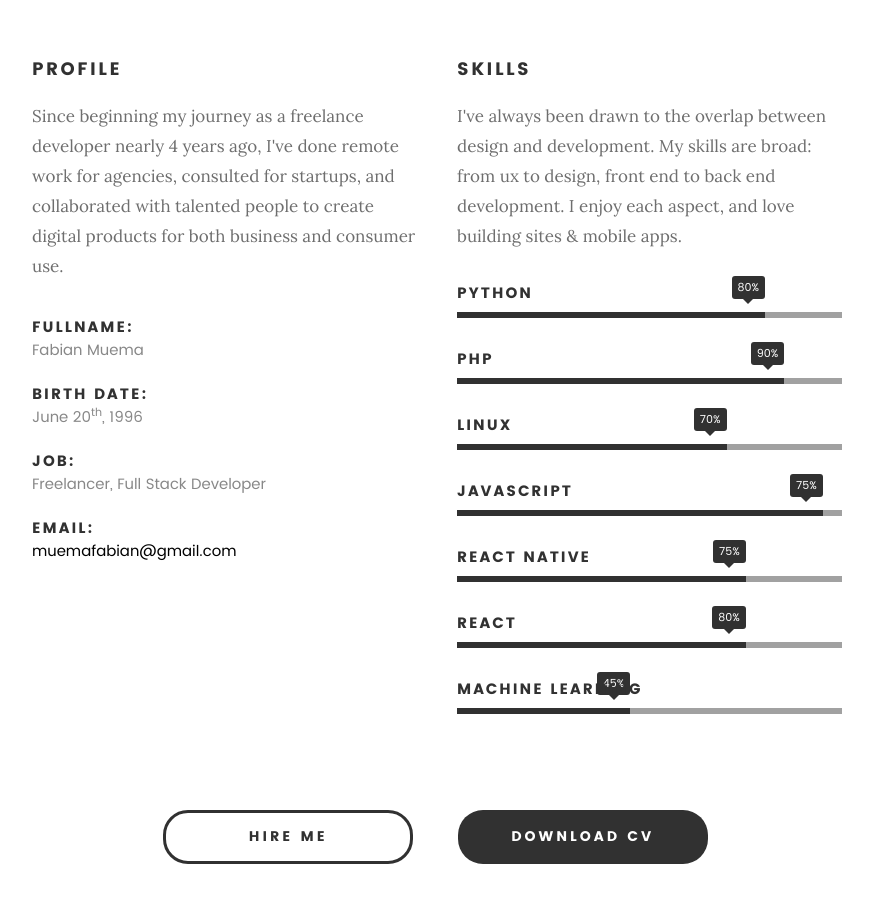
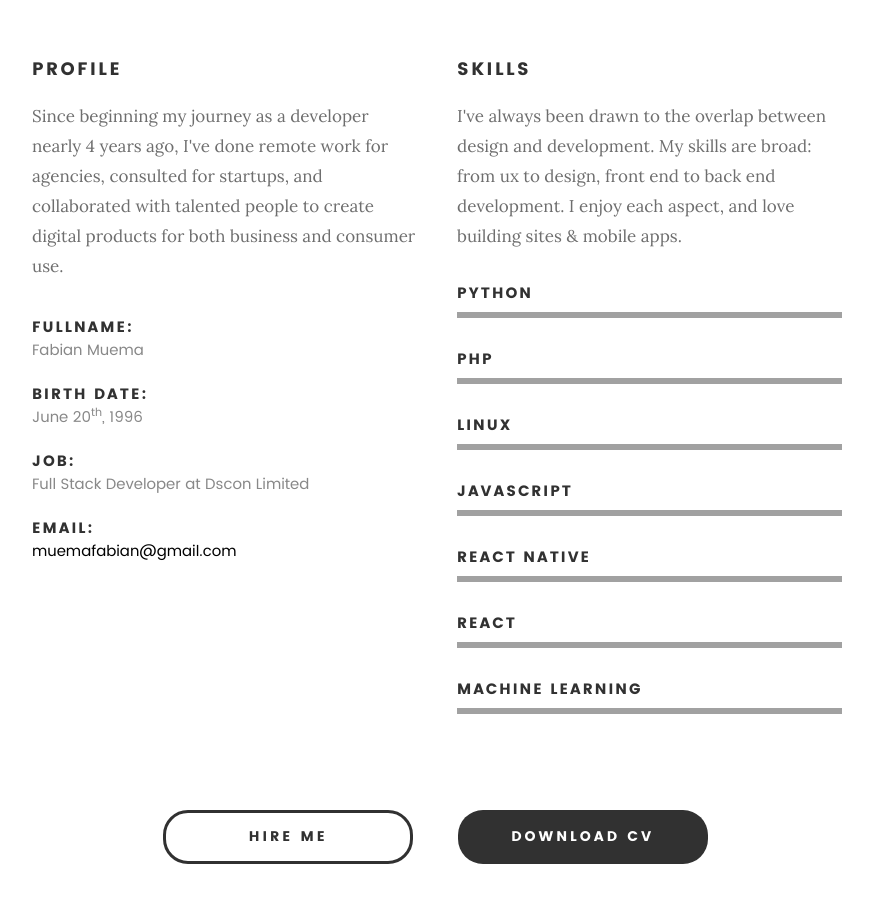
Before and after one commit to fabianmuema/fabianmuema.github.io, a plain HTML site: page index.html in a window 1280 px wide. Shown: the part 1293-2195 px from the top of the page, without its empty margins (203-1076 px from the left). Drawn offline with nearby package versions, Linux system fonts and the light colour scheme; files whose address does not match are found by name.

Commit message:
remove percentages
Signed-off-by: fabianmuema <muemafabian@gmail.com>

```diff
--- a/index.html
+++ b/index.html
@@ -45,7 +45,6 @@
                 <div class="top-bar">
                     <div class="row">
                         <a class="menu-toggle" href="#"><span>menu</span></a>
-
                     </div>
 
                     <nav id="main-nav-wrap">
@@ -141,7 +140,9 @@
                 <div class="col-six tab-full">
 
                     <h3>Profile</h3>
-                    <p>Since beginning my journey as a freelance developer nearly 4 years ago, I've done remote work for agencies, consulted for startups, and collaborated with talented people to create digital products for both business and
+                    <p>Since beginning my journey as a developer nearly 4 years ago, I've done remote work for agencies,
+                        consulted for startups, and collaborated with talented people to create digital products for
+                        both business and
                         consumer use.</p>
 
                     <ul class="info-list">
@@ -155,7 +156,7 @@
                         </li>
                         <li>
                             <strong>Job:</strong>
-                            <span>Freelancer, Full Stack Developer</span>
+                            <span>Full Stack Developer at Dscon Limited</span>
                         </li>
                         <li>
                             <strong>Email:</strong>
@@ -174,35 +175,25 @@
 
                     <ul class="skill-bars">
                         <li>
-                            <div class="progress percent80"><span>80%</span></div>
                             <strong>Python</strong>
                         </li>
                         <li>
-                            <div class="progress percent85"><span>90%</span></div>
                             <strong>PHP</strong>
                         </li>
                         <li>
-                            <div class="progress percent70"><span>70%</span></div>
                             <strong>Linux</strong>
                         </li>
                         <li>
-                            <div class="progress percent95"><span>75%</span></div>
                             <strong>Javascript</strong>
                         </li>
                         <li>
-
-                            <div class="progress percent75"><span>75%</span></div>
                             <strong>React Native</strong>
                         </li>
                         <li>
-
-                            <div class="progress percent75"><span>80%</span></div>
                             <strong>React</strong>
                         </li>
 
                         <li>
-
-                            <div class="progress percent45"><span>45%</span></div>
                             <strong>Machine Learning</strong>
                         </li>
 
```
